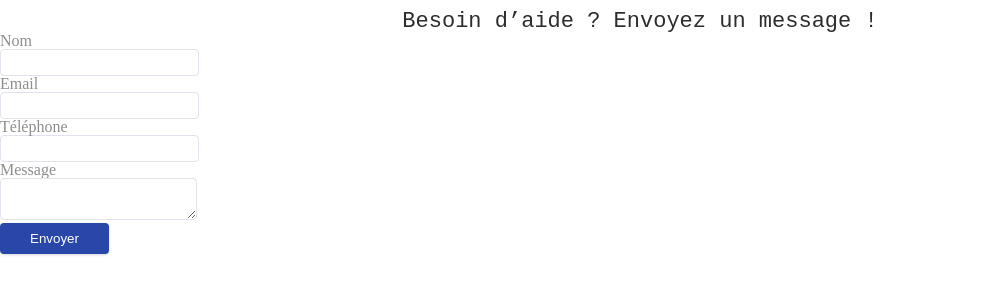
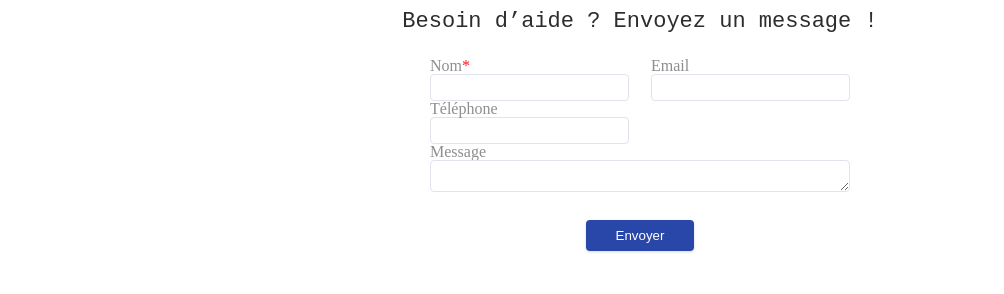
Before and after one commit to DengpaoHuai/html-initiation, a plain HTML site: page formulaire.html in a window 1280 px wide. Shown: the part 40-334 px from the top of the page, without its empty margins (0-1004 px from the left). Drawn offline with Linux system fonts and the light colour scheme.

Commit message:
add flexbox

```diff
--- a/formulaire.css
+++ b/formulaire.css
@@ -41,4 +41,33 @@ button {
   padding: 8px 30px;
   border-radius: 4px;
   box-shadow: rgba(0, 0, 0, 0.16) 0px 1px 3px;
+  margin-top: 25px;
 }
+
+.form-contact-container {
+  display: flex;
+  flex-direction: column;
+  align-items: center;
+  margin-top: 25px;
+}
+
+.row-form-container {
+  display: flex;
+  flex-direction: row;
+  justify-content: space-between;
+}
+
+.row-form {
+  width: 420px;
+}
+
+textarea {
+  border-radius: 4px;
+  border: 1px solid #e0e3eb;
+  padding: 0px;
+  width: 418px;
+}
+
+.span-label {
+  color: rgb(255, 25, 25);
+}
--- a/formulaire.html
+++ b/formulaire.html
@@ -11,20 +11,26 @@
     <section>
       <h2>Comment peut-on vous aider ?</h2>
       <h4>Besoin d’aide ? Envoyez un message !</h4>
-      <form>
+      <form class="form-contact-container">
+        <div class="row-form-container row-form">
           <div>
-          <label for="name">Nom</label>
+            <label for="name">Nom<span class="span-label">*</span></label>
             <input type="text" id="name" name="name" />
           </div>
           <div>
             <label for="email">Email</label>
             <input type="email" id="email" name="email" />
           </div>
+        </div>
+
+        <div class="row-form">
           <div>
             <label for="phone">Téléphone</label>
             <input type="tel" id="phone" name="phone" />
           </div>
-        <div>
+        </div>
+
+        <div class="row-form">
           <label for="message">Message</label>
           <textarea id="message" name="message"></textarea>
         </div>
```
Lines whose indentation alone changed are shown as unchanged.
